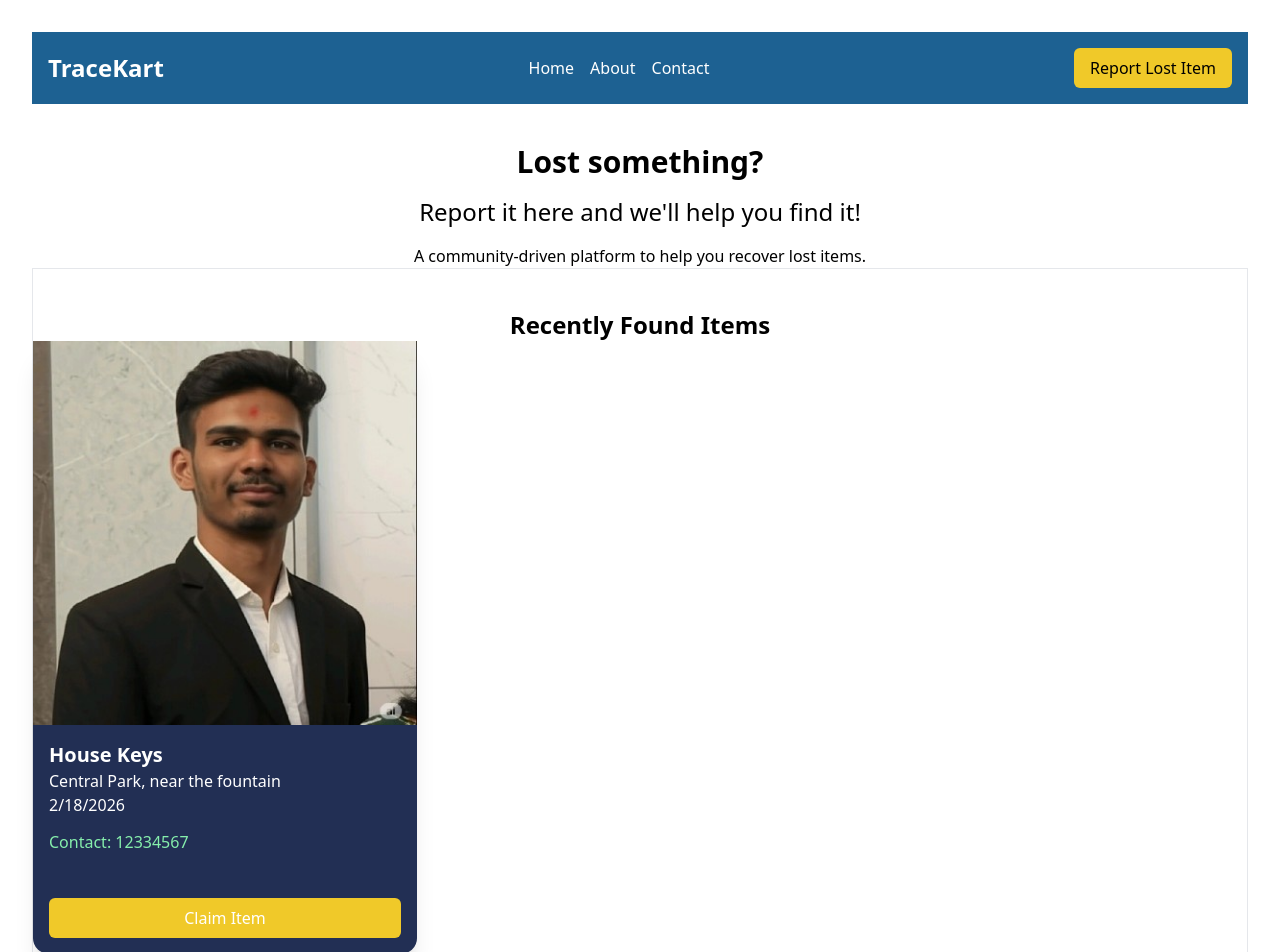
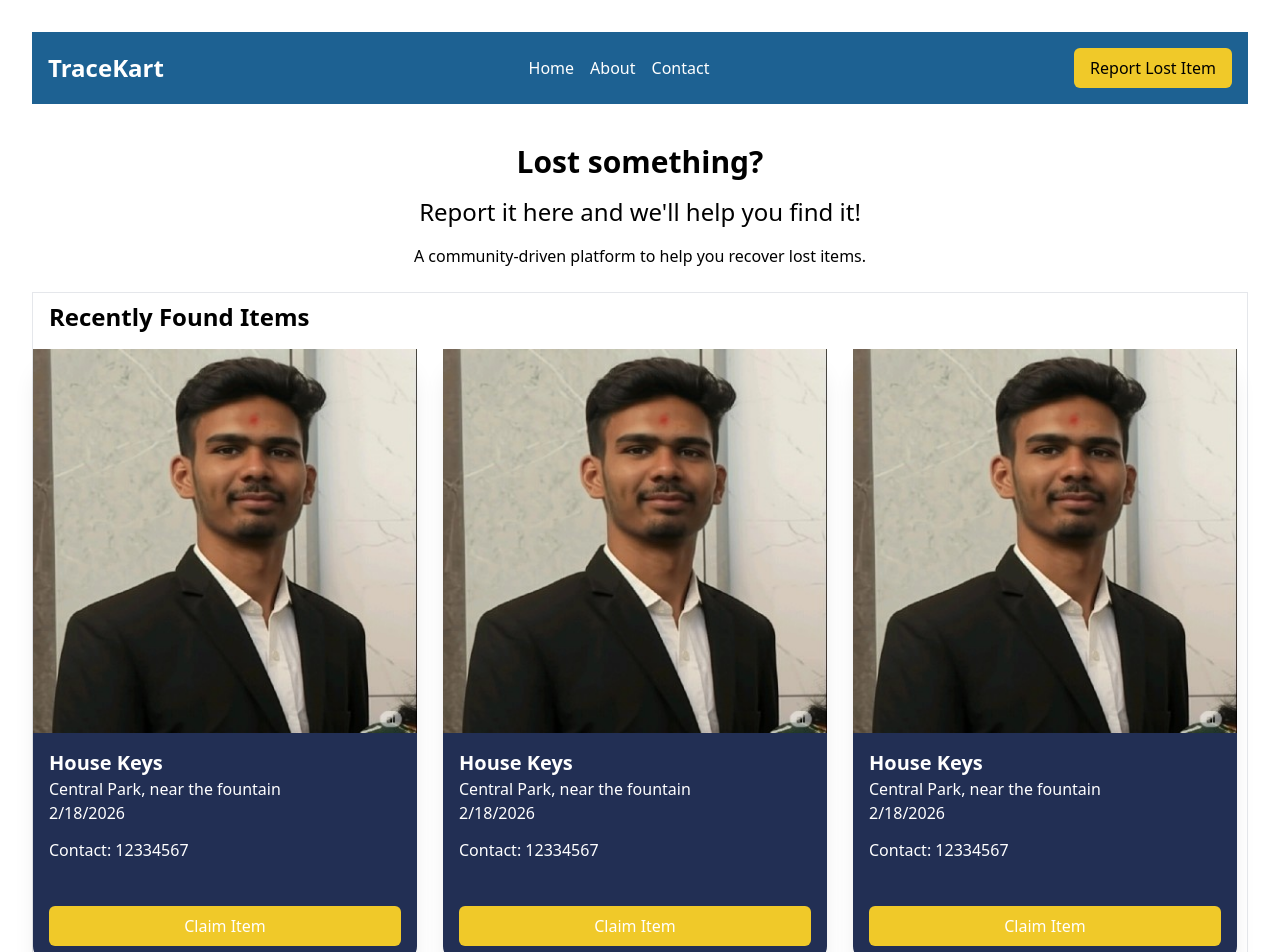
Before and after one commit to KaranDev316/TraceKart, a React (Vite) app: page / in a window 1280 px wide. Shown: the top 952 px of the page. Built offline with nearby package versions, Linux system fonts and the light colour scheme.

Commit message:
fixing ui issue

```diff
--- a/src/components/Card.jsx
+++ b/src/components/Card.jsx
@@ -5,13 +5,13 @@ import image from "./profilepic1.jpeg";
 function Card(){
     return(
         <div className="border rounded-2xl shadow-xl w-96 border-none bg-[#222f54] ">
-            <img src={image} alt="house keys" className="w-full h-full"/>
+            <img src={image} alt="house keys" className="w-full"/>
                 <div className="flex flex-col items-start p-4">
                      <h2 className="text-xl font-bold text-white">House Keys</h2>
                     <p className="text-white">Central Park, near the fountain</p>
                     <p className="text-white">2/18/2026</p>
                     <hr />
-                    <p className="text-green-300 my-3">Contact: 12334567</p>
+                    <p className="text-white my-3">Contact: 12334567</p>
                 </div>
             <div className="p-4">
                 <Button title="Claim Item" style="bg-[#f0c929] text-white px-4 py-2 rounded-md w-full" />
--- a/src/pages/Home.jsx
+++ b/src/pages/Home.jsx
@@ -9,9 +9,13 @@ function Home(){
                 <h1 className="text-2xl text-center mt-4">Report it here and we'll help you find it!</h1>
                 <p className="text-center mt-4">A community-driven platform to help you recover lost items.</p>
             </div>
-            <div className="border">
-                <h1 className="text-2xl font-bold  mt-10">Recently Found Items</h1>
-               <Card />
+            <div className="border mt-6">
+                <h1 className="text-2xl font-bold  mt-2 flex items-start ml-4">Recently Found Items</h1>
+              <div className="grid grid-cols-1 md:grid-cols-2 lg:grid-cols-3 gap-4 mt-4">
+                    <Card />
+                    <Card />
+                    <Card />
+                </div>
             </div>
         </div>
 
```
